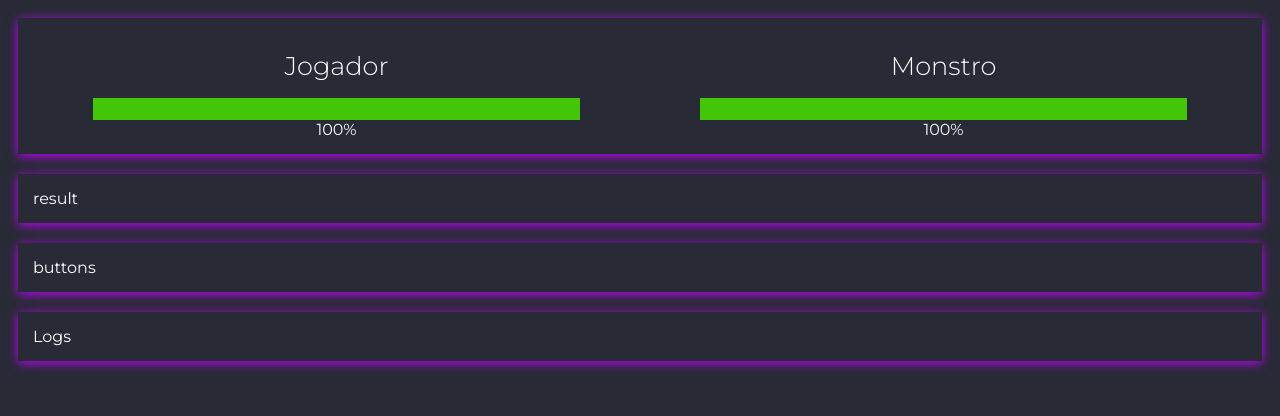
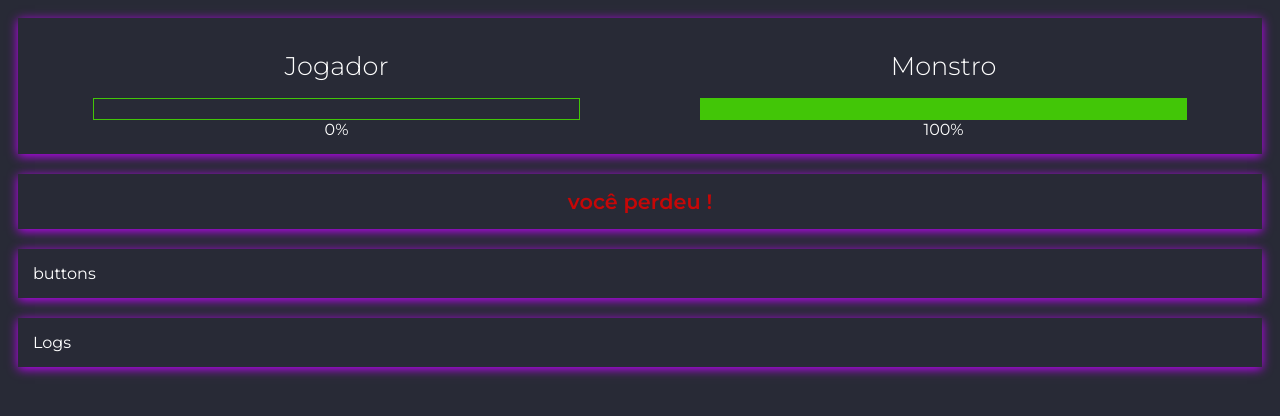
Before and after one commit to joaodivinod/Matador-de-monstros, a plain HTML site: page index.html in a window 1280 px wide. Drawn offline with nearby package versions, Linux system fonts and the light colour scheme.

Commit message:
Area de resultado finalizada

```diff
--- a/app.js
+++ b/app.js
@@ -1,11 +1,14 @@
 new Vue({
     el:'#app',
     data:{
-        playerLife:100,
+        playerLife:0,
         monsterLife:100,
     },
     computed:{
+        hasResult(){
+            return this.playerLife == 0 || this.monsterLife == 0
 
+        }
     },
     methods:{
 
--- a/index.html
+++ b/index.html
@@ -41,7 +41,10 @@
         </div>
     </div>
 
-    <div class="panel result">result</div>
+    <div v-if="hasResult" class="panel result" >
+        <div v-if="monsterLife == 0" class="win"> você ganhou :-) </div>
+        <div v-else class="lose">você perdeu !</div>
+    </div>
     <div class="panel buttons">buttons</div>
     <div class="panel logs">Logs</div>
 </div>
--- a/style.css
+++ b/style.css
@@ -45,3 +45,18 @@ body{
 .life-bar .danger{
     background-color: rgb(198, 7, 7);
 }
+
+/*RESULTADO*/
+.result{
+    display: flex;
+    justify-content: center;
+    font-weight: 600;
+    font-size: 1.3rem
+}
+.result .win{
+    color: rgb(66, 198, 7);
+}
+
+.result .lose{
+    color: rgb(198, 7, 7);
+}
```
